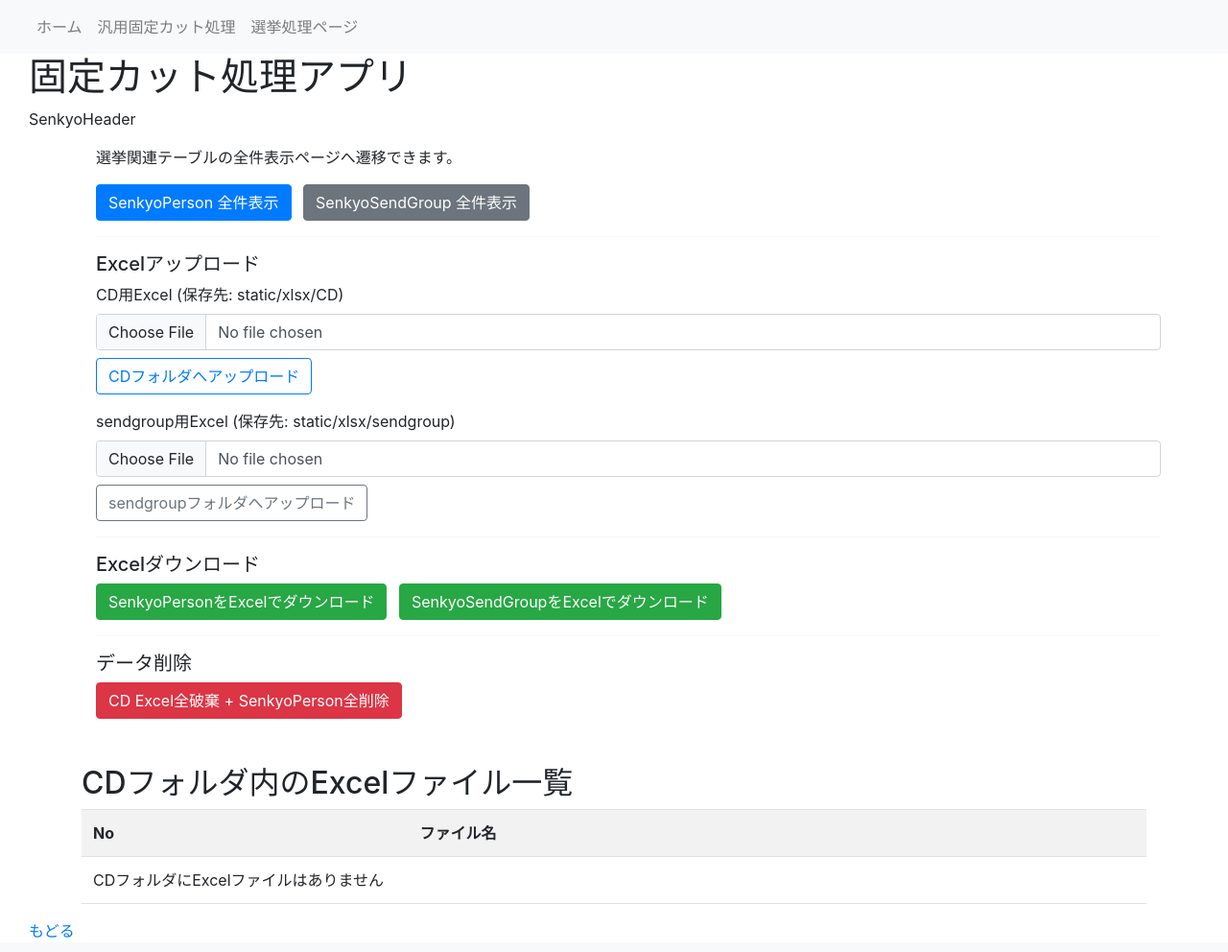
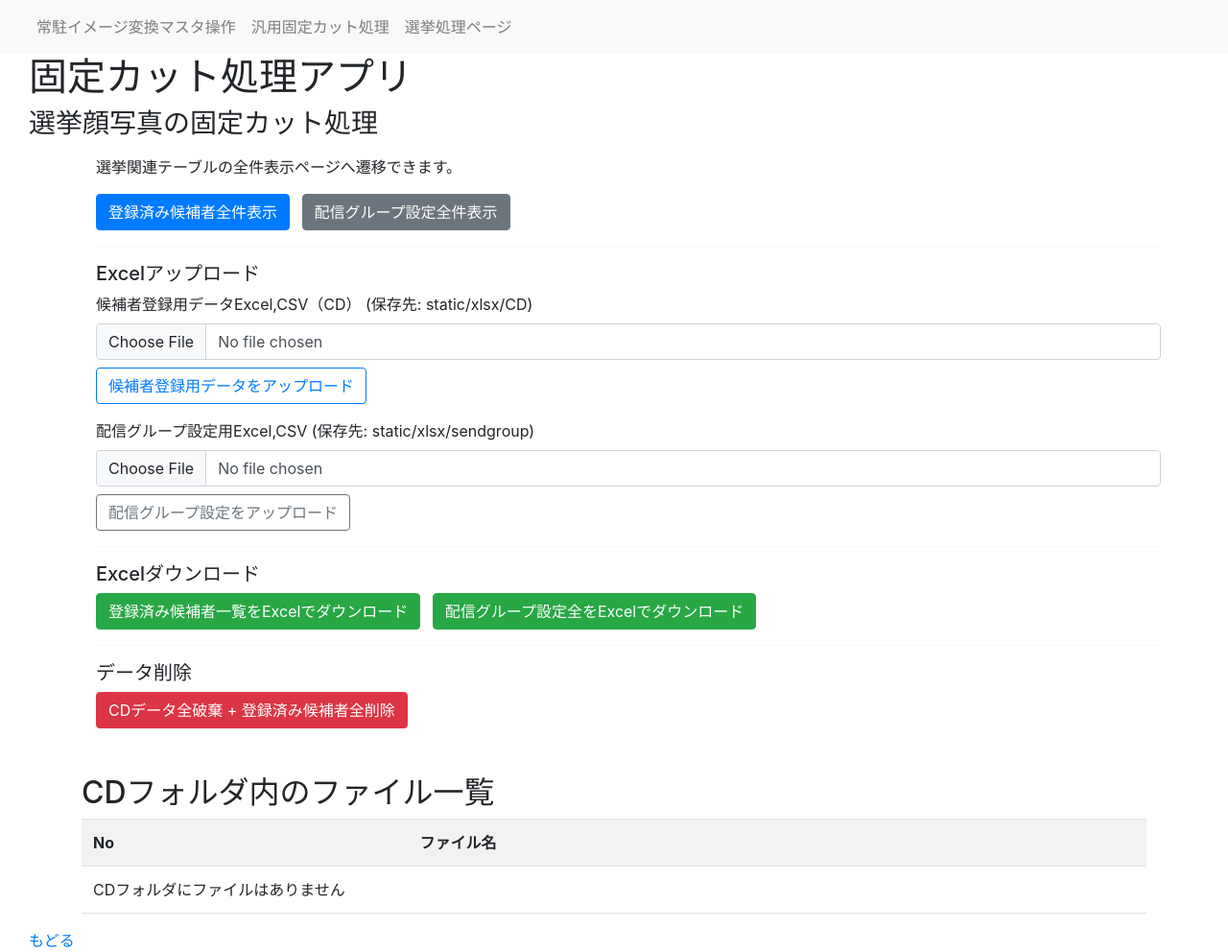
Before and after one commit to yutarotani/fixedcut, a Flask app: page /senkyo in a window 1280 px wide. Shown: the whole page at 96% size. Run offline with Flask 3, Linux system fonts and the light colour scheme.

Commit message:
HTMLの表示内容をを変更

```diff
--- a/fixedcut_app/templates/general.html
+++ b/fixedcut_app/templates/general.html
@@ -5,7 +5,7 @@
 {% endblock %}
 
 {% block header %}
-GeneralHeader
+<h3>汎用固定カット処理</h3>
 {% endblock %}
 
 {% block content %}
--- a/fixedcut_app/templates/general_add.html
+++ b/fixedcut_app/templates/general_add.html
@@ -5,7 +5,7 @@
 {% endblock %}
 
 {% block header %}
-<h4>固定カットレコード追加の画面</h4>
+<h3>固定カットレコード追加画面</h3>
 {% endblock %}
 
 {% block content %}
--- a/fixedcut_app/templates/general_detail.html
+++ b/fixedcut_app/templates/general_detail.html
@@ -5,11 +5,11 @@ general_serch
 {% endblock %}
 
 {% block header %}
-<h3>General Serch res</h3>
+<h3>{{results[0].id}}：詳細画面</h3>
 {% endblock %}
 
 {% block content %}
-コンテンツ部分です
+<p>固定カットIDを変更したい場合は、いったんこの画面からレコードを削除してから再登録してください。</p>
 {% endblock %}
 
 {% block serchbar %}
@@ -61,7 +61,6 @@ general_serch
 
 {% block serch_result %}
  <div class="pad">
-    <p>編集対象：{{results[0].id}}</p>
     <form id="generalDetailForm" action="/general_detail/{{ results[0].id }}" method="POST" enctype="multipart/form-data" onsubmit="return confirmDetailUpdate(event)">
         <table class="table table-striped table-hover">
             <tr>
--- a/fixedcut_app/templates/index.html
+++ b/fixedcut_app/templates/index.html
@@ -5,7 +5,7 @@ index
 {% endblock %}
 
 {% block header %}
-<h3>IndexHeader</h3>
+<h3>常駐イメージ変換マスタ操作</h3>
 {% endblock %}
 
 {% block content %}
--- a/fixedcut_app/templates/layout.html
+++ b/fixedcut_app/templates/layout.html
@@ -14,7 +14,7 @@
         <nav class="navbar navbar-expand-lg navbar-light bg-light pad">
             <ul class="navbar-nav">
                 <li class="nav-item">
-                    <a class="nav-link" href="/">ホーム</a>
+                    <a class="nav-link" href="/">常駐イメージ変換マスタ操作</a>
                 </li>
                 <li class="nav-item">
                     <a class="nav-link" href="/general">汎用固定カット処理</a>
--- a/fixedcut_app/templates/senkyo.html
+++ b/fixedcut_app/templates/senkyo.html
@@ -5,44 +5,44 @@
 {% endblock %}
 
 {% block header %}
-SenkyoHeader
+<h3>選挙顔写真の固定カット処理</h3>
 {% endblock %}
 
 {% block content %}
 <div class="container mt-3">
     <p>選挙関連テーブルの全件表示ページへ遷移できます。</p>
-    <a class="btn btn-primary me-2" href="{{ url_for('senkyo_person_table') }}">SenkyoPerson 全件表示</a>
-    <a class="btn btn-secondary" href="{{ url_for('senkyo_sendgroup_table') }}">SenkyoSendGroup 全件表示</a>
+    <a class="btn btn-primary me-2" href="{{ url_for('senkyo_person_table') }}">登録済み候補者全件表示</a>
+    <a class="btn btn-secondary" href="{{ url_for('senkyo_sendgroup_table') }}">配信グループ設定全件表示</a>
 
     <hr>
     <h5>Excelアップロード</h5>
     <form action="{{ url_for('upload_senkyo_cd_excel') }}" method="POST" enctype="multipart/form-data" class="mb-3">
-        <label for="cdExcelFile" class="form-label">CD用Excel (保存先: static/xlsx/CD)</label>
+        <label for="cdExcelFile" class="form-label">候補者登録用データExcel,CSV（CD） (保存先: static/xlsx/CD)</label>
         <input type="file" class="form-control" id="cdExcelFile" name="cdExcelFile" accept=".xlsx,.xlsm,.xls,.csv" required>
-        <button type="submit" class="btn btn-outline-primary mt-2">CDフォルダへアップロード</button>
+        <button type="submit" class="btn btn-outline-primary mt-2">候補者登録用データをアップロード</button>
     </form>
 
     <form action="{{ url_for('upload_senkyo_sendgroup_excel') }}" method="POST" enctype="multipart/form-data" class="mb-3">
-        <label for="sendgroupExcelFile" class="form-label">sendgroup用Excel (保存先: static/xlsx/sendgroup)</label>
+        <label for="sendgroupExcelFile" class="form-label">配信グループ設定用Excel,CSV (保存先: static/xlsx/sendgroup)</label>
         <input type="file" class="form-control" id="sendgroupExcelFile" name="sendgroupExcelFile" accept=".xlsx,.xlsm,.xls,.csv" required>
-        <button type="submit" class="btn btn-outline-secondary mt-2">sendgroupフォルダへアップロード</button>
+        <button type="submit" class="btn btn-outline-secondary mt-2">配信グループ設定をアップロード</button>
     </form>
 
     <hr>
     <h5>Excelダウンロード</h5>
-    <a class="btn btn-success me-2" href="{{ url_for('download_senkyo_person_excel') }}">SenkyoPersonをExcelでダウンロード</a>
-    <a class="btn btn-success" href="{{ url_for('download_senkyo_sendgroup_excel') }}">SenkyoSendGroupをExcelでダウンロード</a>
+    <a class="btn btn-success me-2" href="{{ url_for('download_senkyo_person_excel') }}">登録済み候補者一覧をExcelでダウンロード</a>
+    <a class="btn btn-success" href="{{ url_for('download_senkyo_sendgroup_excel') }}">配信グループ設定全をExcelでダウンロード</a>
 
     <hr>
     <h5>データ削除</h5>
     <form action="{{ url_for('reset_cd_person_data') }}" method="POST" onsubmit="return confirmResetCdPerson();">
-        <button type="submit" class="btn btn-danger">CD Excel全破棄 + SenkyoPerson全削除</button>
+        <button type="submit" class="btn btn-danger">CDデータ全破棄 + 登録済み候補者全削除</button>
     </form>
 </div>
 
 <script>
 function confirmResetCdPerson() {
-    return confirm('CDフォルダのExcelデータをすべて破棄し、SenkyoPersonテーブルを全削除します。\nこの操作は元に戻せません。実行してよろしいですか？');
+    return confirm('CDフォルダのExcel,CSVデータをすべて破棄し、登録済み候補者のレコードを全削除します。\nこの操作は元に戻せません。実行してよろしいですか？');
 }
 </script>
 {% endblock %}
@@ -51,7 +51,7 @@ function confirmResetCdPerson() {
 
 {% block serch_result %}
  <div class="container mt-4">
-    <h2>CDフォルダ内のExcelファイル一覧</h2>
+    <h2>CDフォルダ内のファイル一覧</h2>
     <table class="table table-striped table-hover">
         <tr>
             <th>No</th>
@@ -64,7 +64,7 @@ function confirmResetCdPerson() {
         </tr>
         {% else %}
         <tr>
-            <td colspan="2">CDフォルダにExcelファイルはありません</td>
+            <td colspan="2">CDフォルダにファイルはありません</td>
         </tr>
         {% endfor %}
     </table>
--- a/fixedcut_app/templates/senkyo_sendgroup_table.html
+++ b/fixedcut_app/templates/senkyo_sendgroup_table.html
@@ -5,7 +5,7 @@ SenkyoSendGroup Table
 {% endblock %}
 
 {% block header %}
-<h3>SenkyoSendGroup 全件表示</h3>
+<h3>配信グループ設定全件表示</h3>
 {% endblock %}
 
 {% block content %}
```
